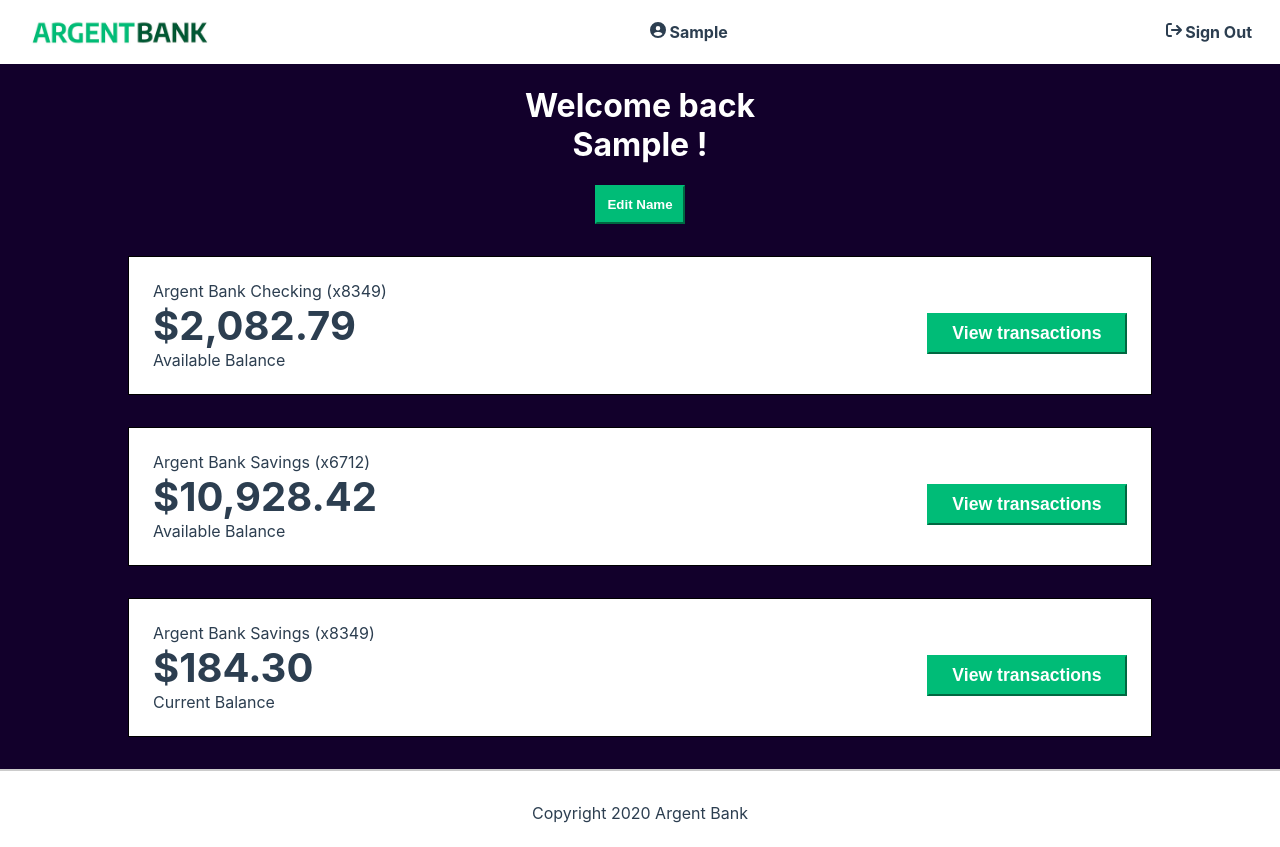
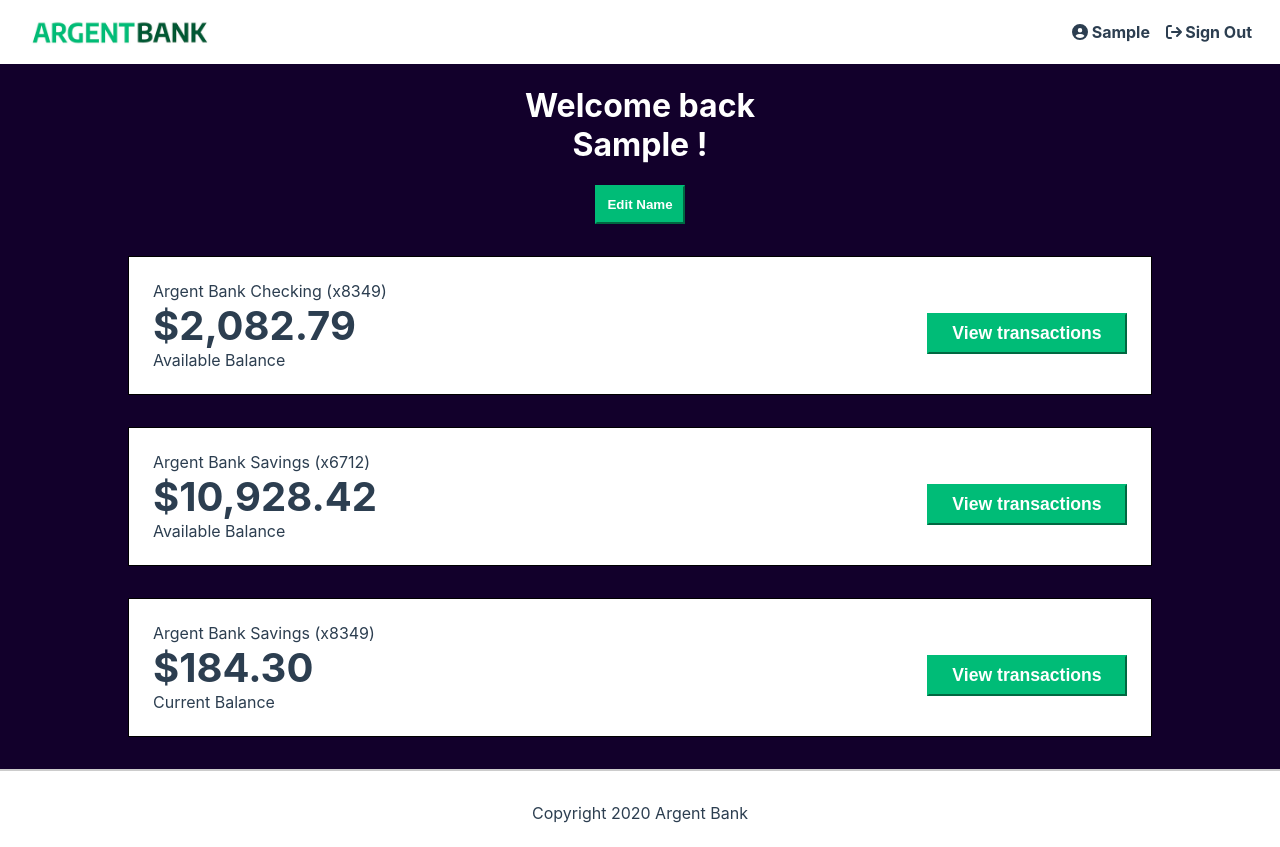
Before and after one commit to f4b4nd/fabienAndria_13_10062022, a React (Create React App) app: page /dashboard in a window 1280 px wide. Built offline with nearby package versions, Linux system fonts and the light colour scheme; sample sign-in values are in the browser's storage.

Commit message:
update form fix style + hide form button

```diff
--- a/src/components/account/index.tsx
+++ b/src/components/account/index.tsx
@@ -33,7 +33,7 @@ Account.GroupHeader = function GroupHeaderComponent () {
 
     const user = useSelector(userSelector)
 
-    const [formIsDisplayed, setFormIsDisplayed] = useState(false)
+    const [formIsDisplayed, setFormIsDisplayed] = useState<boolean>(false)
 
     return (
         <GroupHeader className="header">
@@ -47,7 +47,7 @@ Account.GroupHeader = function GroupHeaderComponent () {
                 Edit Name
             </Button>
 
-            {formIsDisplayed && <UpdateProfileForm />}
+            {formIsDisplayed && <UpdateProfileForm setFormIsDisplayed={setFormIsDisplayed}/>}
 
         </GroupHeader>
     )
--- a/src/components/forms/signIn/index.tsx
+++ b/src/components/forms/signIn/index.tsx
@@ -17,7 +17,6 @@ const SignInForm = ({userStore, loginStore, setProfileStore}: ISignInForm) => {
 
     const [credentials, setCredentials] = useState<ICredentials>({email: "", password: ""})
     const [loginIsIncorrect, setLoginIsIncorrect] = useState<boolean>(false)
-
 
     const handleSubmit = async (e: React.FormEvent) => {
 
@@ -40,10 +39,10 @@ const SignInForm = ({userStore, loginStore, setProfileStore}: ISignInForm) => {
         }
 
         loginStore(newUserState)
+        setLoginIsIncorrect(false)
 
         const userProfile = await getUserProfile(newUserState.token)
         setProfileStore({...newUserState, ...userProfile})
-        setLoginIsIncorrect(false)
 
     }
 
--- a/src/components/forms/updateProfile/index.tsx
+++ b/src/components/forms/updateProfile/index.tsx
@@ -1,4 +1,4 @@
-import { useState, useCallback } from "react"
+import React, { useState, useCallback } from "react"
 import { useSelector, useDispatch} from 'react-redux'
 import { userSelector } from "../../../store/userSelectors"
 
@@ -7,12 +7,12 @@ import { Container, InputWrapper, Button, Row } from "./style"
 
 import updateUserProfileAPI from "../../../helpers/updateUserProfileAPI"
 
-const UpdateProfileForm = () => {
+const UpdateProfileForm = ({setFormIsDisplayed}: {setFormIsDisplayed: any}) => {
 
     const user = useSelector(userSelector)
 
-    const [firstName, setFirstName] = useState("" as string)
-    const [lastName, setLastName] = useState("" as string)
+    const [firstName, setFirstName] = useState<string>("")
+    const [lastName, setLastName] = useState<string>("")
 
     const dispatch = useDispatch()
 
@@ -38,24 +38,28 @@ const UpdateProfileForm = () => {
 
     }
 
+    const hideForm = (e: React.FormEvent) => {
+        e.preventDefault()
+        setFormIsDisplayed(false)
+    }
+
     return (
         <Container>
 
+            <Row className="inputs">
                 <InputWrapper className="input-wrapper">
-                <label htmlFor="firstname">Firstname</label>
                     <input type="text" id="firstname" placeholder={user.firstName} value={firstName} onChange={(e) => setFirstName(e.target.value)}/>
                 </InputWrapper>
 
                 <InputWrapper className="input-wrapper">
-                <label htmlFor="lastname">Lastname</label>
                     <input type="text" id="lastname" placeholder={user.lastName} value={lastName} onChange={(e) => setLastName(e.target.value)}/>
                 </InputWrapper>
-
+            </Row>
 
             <Row>
                 <Button onClick={(e) => handleSubmit(e)}> Save </Button>
 
-                <Button> Cancel </Button>
+                <Button onClick={(e) => hideForm(e)}> Cancel </Button>
             </Row>
 
         </Container>
--- a/src/components/forms/updateProfile/style.ts
+++ b/src/components/forms/updateProfile/style.ts
@@ -10,15 +10,12 @@ export const Container = styled.form`
 `
 
 export const InputWrapper = styled.div`
-    display: flex;
-    flex-direction: column;
-    text-align: left;
     margin-bottom: 1rem;
-    flex-basis: 40%;
 
     input {
         padding: 5px;
         font-size: 1.2rem;
+        max-width: 200px;
     }
 
 `
@@ -36,4 +33,22 @@ export const Button = styled.button`
 
 export const Row = styled.div`
     display: flex;
+    justify-content: center;
+    column-gap: 1em;
+
+    @media screen and (max-width: 600px) {
+        &.inputs {
+            flex-direction: column;
+
+            .input-wrapper {
+                width: 100%;
+                overflow: hidden;
+            }
+
+            input {
+                width: 100%;
+                max-width: 100%;
+            }
+        }
+    }
 `
--- a/src/components/navbar/index.tsx
+++ b/src/components/navbar/index.tsx
@@ -7,7 +7,7 @@ import { faSignOut, faUserCircle } from "@fortawesome/free-solid-svg-icons"
 import Logo from "../../assets/logos/argentBankLogo.png"
 import { ROUTES } from "../../constants"
 
-import { Container, Link } from "./style"
+import { Container, Link, Items } from "./style"
 
 import { userSelector } from '../../store/userSelectors'
 import { logoutUserAction } from '../../store/userActions'
@@ -27,11 +27,13 @@ const Navbar = function NavBarComponent ({children}: Props) {
 
             {children}
 
-            {user.isLogged && <Navbar.User userName={user?.firstName}/>}
+            <Items>
+                {user.isLogged && <Navbar.User userName={user?.firstName}/>}
 
-            {!user.isLogged && <Navbar.SignIn /> }
+                {!user.isLogged && <Navbar.SignIn /> }
 
-            {user.isLogged && <Navbar.SignOut /> }
+                {user.isLogged && <Navbar.SignOut /> }
+            </Items>
 
         </Container>
     )
@@ -66,7 +68,7 @@ Navbar.SignIn = () => {
         <div className="navbar__sign-in">
             <Link className="main-nav-item" to={ROUTES.SIGN_IN}>
                 <FontAwesomeIcon icon={faUserCircle} />
-                Sign In
+                <span> Sign In</span>
             </Link>
         </div>
     )
@@ -93,7 +95,7 @@ Navbar.SignOut = function SignoutStore () {
 
                 <FontAwesomeIcon icon={faSignOut} />
 
-                Sign Out
+                <span> Sign Out </span>
 
             </Link>
 
--- a/src/components/navbar/style.ts
+++ b/src/components/navbar/style.ts
@@ -24,7 +24,7 @@ export const Link = styled(RouterLink)`
         text-decoration: none;
         margin-right: 0.5rem;
         display: flex;
-        align-items: space-between;
+        align-items: center;
         column-gap: 0.2em;
 
         &:hover {
@@ -44,3 +44,10 @@ export const Link = styled(RouterLink)`
     }
 
 `
+
+export const Items = styled.div`
+    display: flex;
+    align-items: center ;
+    justify-self: right;
+    column-gap: 0.5em;
+`
```
Lines whose indentation alone changed are shown as unchanged.
